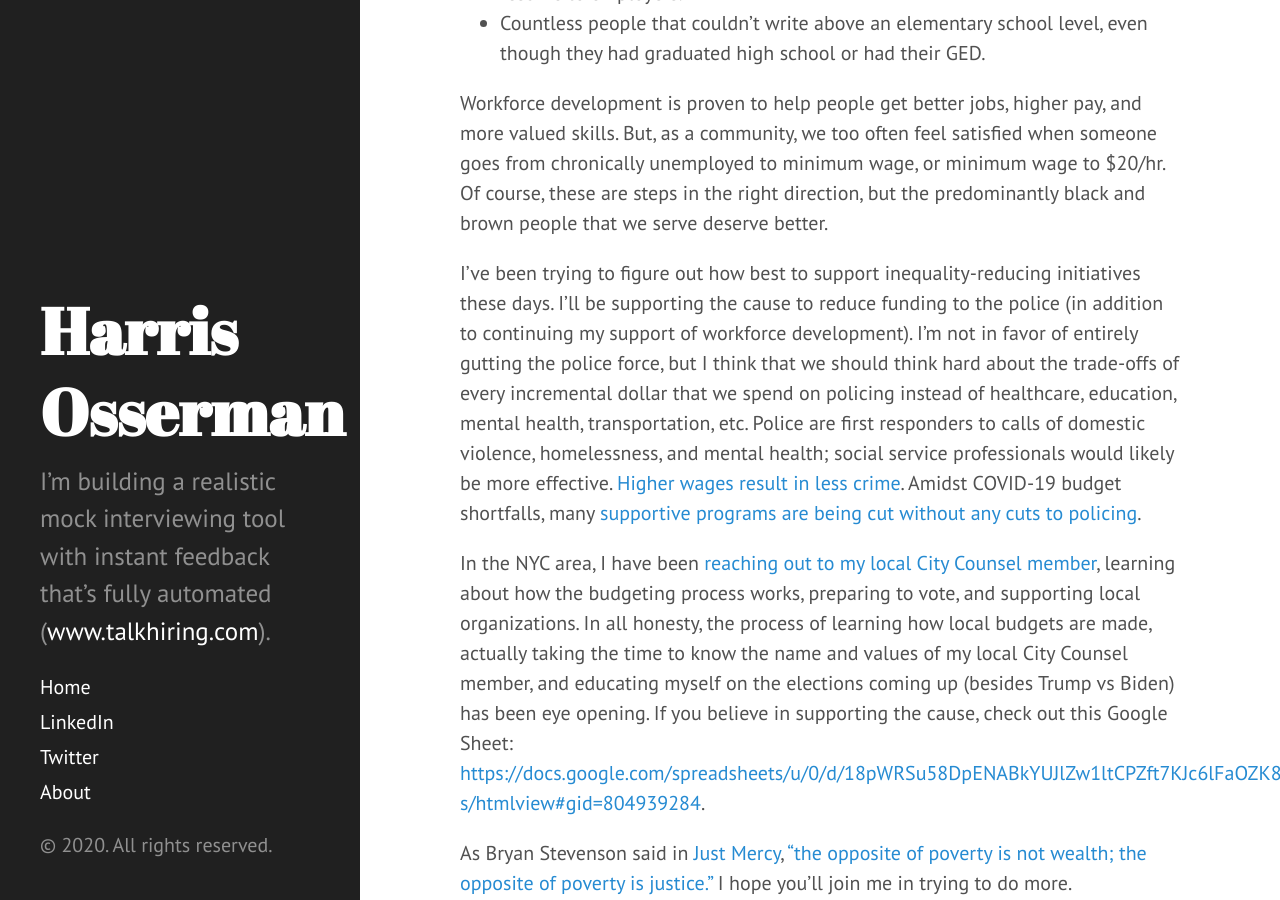
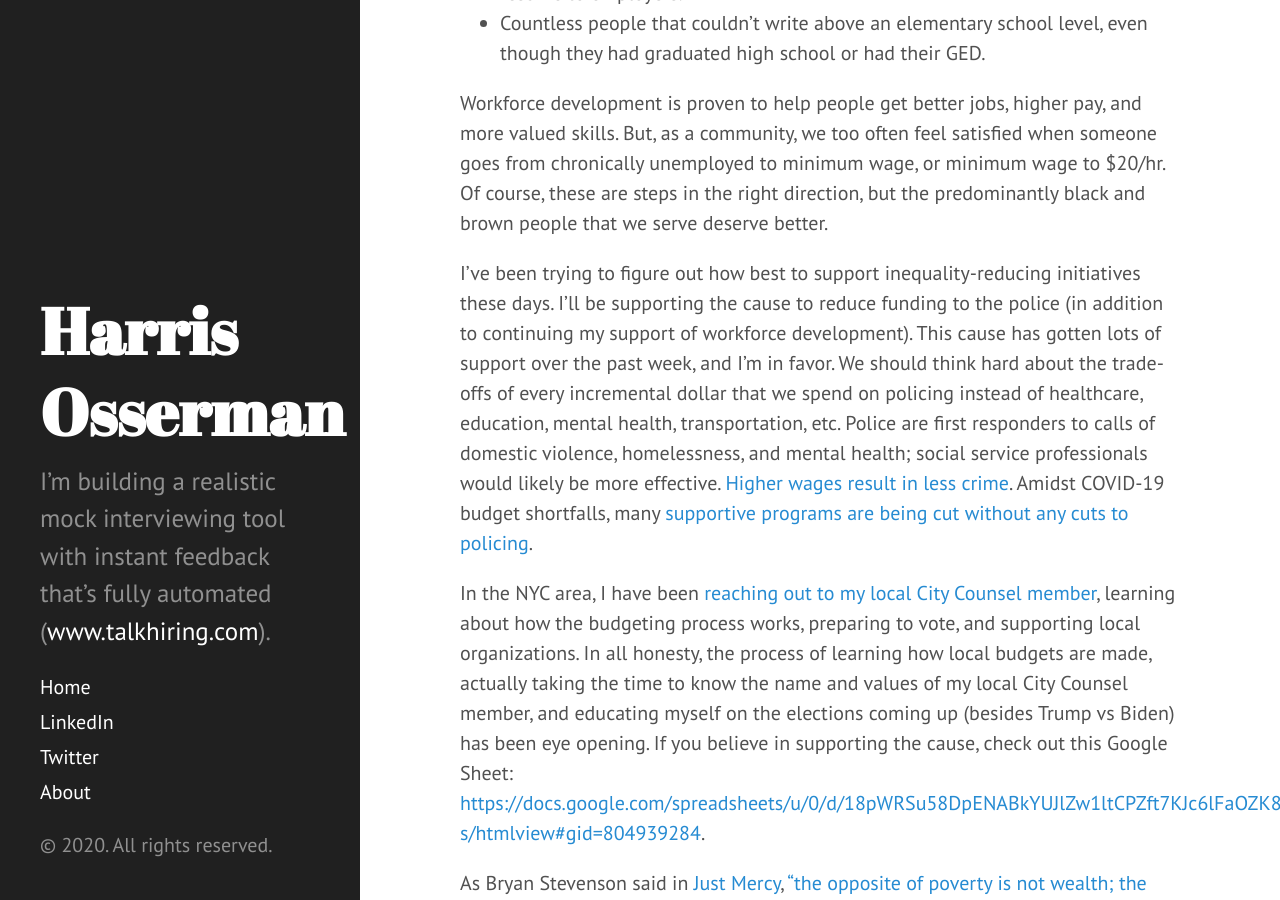
Before and after one commit to harrisosserman/harrisosserman.github.io, a Jekyll site: the page built from _posts/2020-06-07-not-doing-enough.md, in a window 1280 px wide and 900 px high, scrolled down 1478 px. Built offline with Jekyll 4.4.1, drawn with Linux system fonts in a browser that asks for light colours.

Commit message:
small change

```diff
--- a/_config.yml
+++ b/_config.yml
@@ -3,7 +3,6 @@ permalink: pretty
 title: Harris Osserman
 tagline: ''
 description: ''
-# baseurl:  ''  #change baseurl to '/' in local dev
 author:
   name: 'Harris Osserman'
   url:  https://twitter.com/harrisosserman
--- a/_posts/2020-06-07-not-doing-enough.md
+++ b/_posts/2020-06-07-not-doing-enough.md
@@ -17,7 +17,7 @@ I’ve been working in workforce development for 2+ years.  Here are the stories
 
 Workforce development is proven to help people get better jobs, higher pay, and more valued skills.  But, as a community, we too often feel satisfied when someone goes from chronically unemployed to minimum wage, or minimum wage to $20/hr.  Of course, these are steps in the right direction, but the predominantly black and brown people that we serve deserve better.
 
-I’ve been trying to figure out how best to support inequality-reducing initiatives these days.  I’ll be supporting the cause to reduce funding to the police (in addition to continuing my support of workforce development).  I’m not in favor of entirely gutting the police force, but I think that we should think hard about the trade-offs of every incremental dollar that we spend on policing instead of healthcare, education, mental health, transportation, etc.  Police are first responders to calls of domestic violence, homelessness, and mental health; social service professionals would likely be more effective.  [Higher wages result in less crime](https://www.theatlantic.com/politics/archive/2016/05/raise-the-minimum-wage-reduce-crime/480912/).  Amidst COVID-19 budget shortfalls, many [supportive programs are being cut without any cuts to policing](https://gothamist.com/news/amid-protests-growing-calls-invest-kids-not-nypd).
+I’ve been trying to figure out how best to support inequality-reducing initiatives these days.  I’ll be supporting the cause to reduce funding to the police (in addition to continuing my support of workforce development).  This cause has gotten lots of support over the past week, and I'm in favor.  We should think hard about the trade-offs of every incremental dollar that we spend on policing instead of healthcare, education, mental health, transportation, etc.  Police are first responders to calls of domestic violence, homelessness, and mental health; social service professionals would likely be more effective.  [Higher wages result in less crime](https://www.theatlantic.com/politics/archive/2016/05/raise-the-minimum-wage-reduce-crime/480912/).  Amidst COVID-19 budget shortfalls, many [supportive programs are being cut without any cuts to policing](https://gothamist.com/news/amid-protests-growing-calls-invest-kids-not-nypd).
 
 In the NYC area, I have been [reaching out to my local City Counsel member](https://twitter.com/harrisosserman/status/1269490737445588992?s=20"), learning about how the budgeting process works, preparing to vote, and supporting local organizations.  In all honesty, the process of learning how local budgets are made, actually taking the time to know the name and values of my local City Counsel member, and educating myself on the elections coming up (besides Trump vs Biden) has been eye opening.  If you believe in supporting the cause, check out this Google Sheet: [https://docs.google.com/spreadsheets/u/0/d/18pWRSu58DpENABkYUJlZw1ltCPZft7KJc6lFaOZK8-s/htmlview#gid=804939284](https://docs.google.com/spreadsheets/u/0/d/18pWRSu58DpENABkYUJlZw1ltCPZft7KJc6lFaOZK8-s/htmlview#gid=804939284).
 
```
